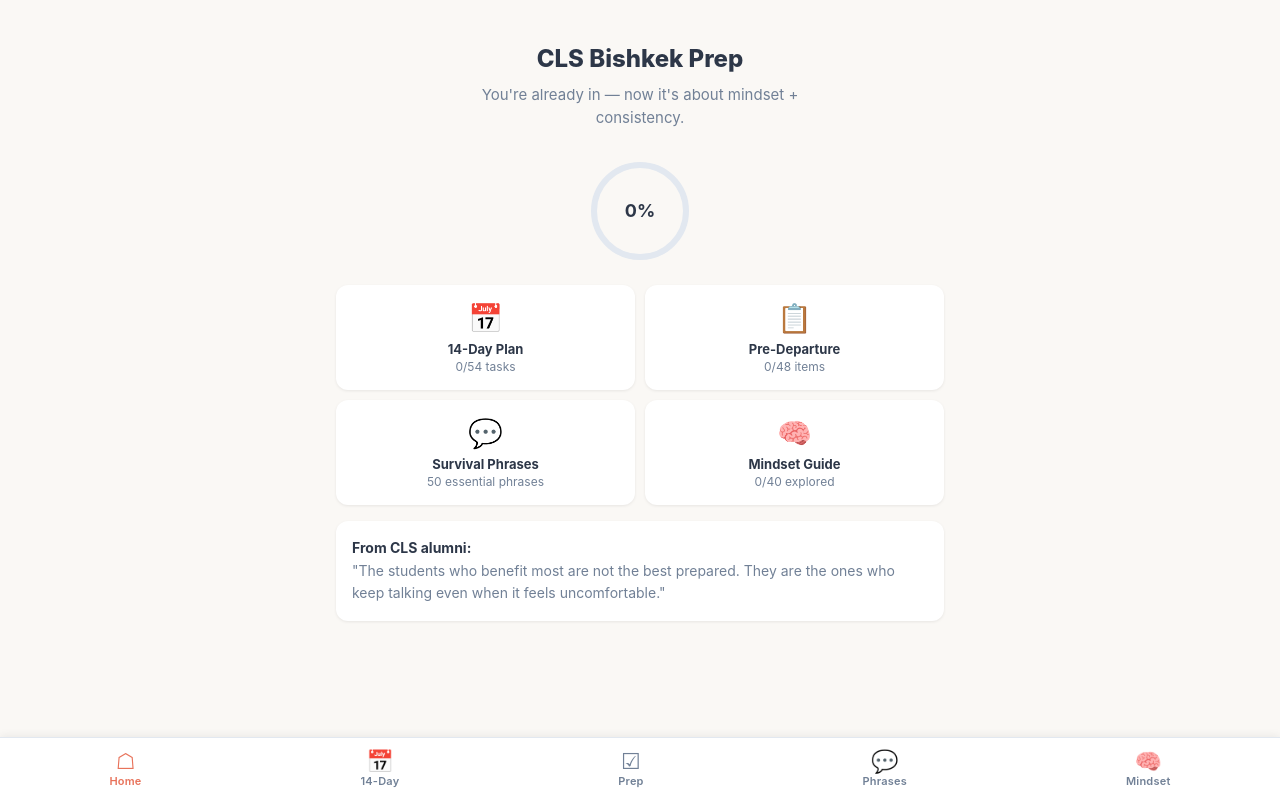
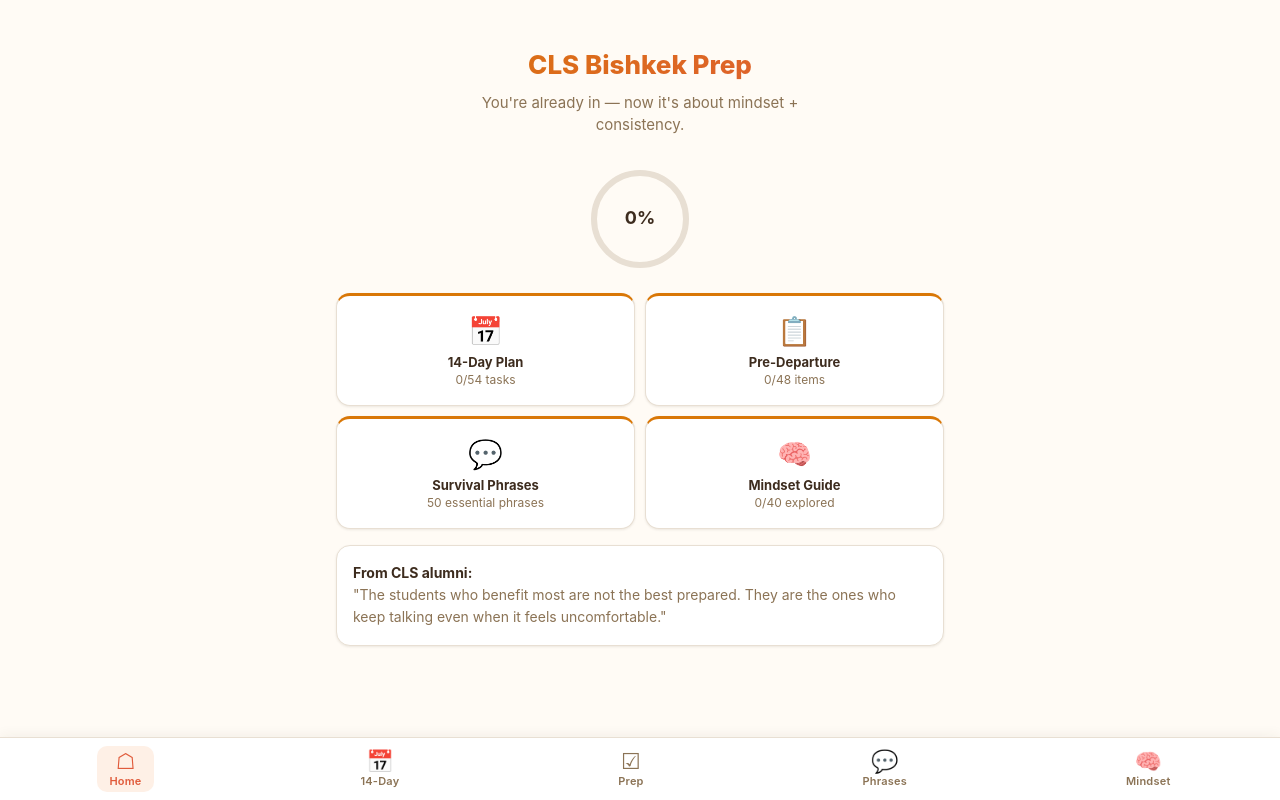
Before and after one commit to corey-bailey/cls_app, a website built with Vite: page index.html in a window 1280 px wide. Built offline with nearby package versions, Linux system fonts and the light colour scheme.

Commit message:
feat: golden hour UI redesign — brighter, warmer palette
Redesigned from cool navy to warm amber/terracotta palette:
- Golden amber primary (#d97706) replaces navy
- Warm espresso-brown text, sand borders, cream backgrounds
- Two-tone accent system: amber for controls, terracotta for CTAs
- Gradient title, progress bars, and day badges
- Active nav tabs get warm background tint
- Checked items cast green glow
- Filter pills cast warm shadow when active
- Quick-link cards with golden top border
- Warm dark mode (chocolate browns, not blue-blacks)
- Slightly larger radii (14px/10px) for friendlier feel

```diff
--- a/index.html
+++ b/index.html
@@ -4,7 +4,7 @@
     <meta charset="UTF-8" />
     <link rel="icon" type="image/svg+xml" href="/favicon.svg" />
     <meta name="viewport" content="width=device-width, initial-scale=1.0, viewport-fit=cover" />
-    <meta name="theme-color" content="#2d3748" />
+    <meta name="theme-color" content="#d97706" />
     <meta name="description" content="Prepare for CLS Russian immersion in Bishkek. Mindset toolkit, survival phrases, and pre-departure checklists." />
     <meta name="apple-mobile-web-app-capable" content="yes" />
     <meta name="apple-mobile-web-app-status-bar-style" content="black-translucent" />
--- a/src/style.css
+++ b/src/style.css
@@ -1,34 +1,40 @@
-/* === CLS Bishkek Prep — Warm + Encouraging === */
+/* === CLS Bishkek Prep — Golden Hour === */
 
 :root {
-  --color-primary: #2d3748;
-  --color-accent: #e8725a;
-  --color-success: #48bb78;
-  --color-bg: #faf8f5;
+  --color-primary: #d97706;
+  --color-accent: #e05a3a;
+  --color-accent-soft: #fef0e6;
+  --color-success: #16a34a;
+  --color-bg: #fffbf5;
   --color-surface: #ffffff;
-  --color-text: #2d3748;
-  --color-text-muted: #718096;
-  --color-border: #e2e8f0;
-  --color-highlight: #fff5f2;
-  --radius: 12px;
-  --radius-sm: 8px;
-  --shadow: 0 1px 3px rgba(0, 0, 0, 0.08);
-  --shadow-md: 0 4px 12px rgba(0, 0, 0, 0.1);
+  --color-text: #3d2c1e;
+  --color-text-muted: #8b7355;
+  --color-border: #e8dfd3;
+  --color-highlight: #fff3e0;
+  --color-primary-soft: #fef9ef;
+  --radius: 14px;
+  --radius-sm: 10px;
+  --shadow: 0 1px 3px rgba(61, 44, 30, 0.06), 0 1px 2px rgba(61, 44, 30, 0.04);
+  --shadow-md: 0 4px 14px rgba(61, 44, 30, 0.08), 0 2px 6px rgba(61, 44, 30, 0.04);
   --transition: 0.2s ease;
   --safe-bottom: env(safe-area-inset-bottom, 0px);
 }
 
 @media (prefers-color-scheme: dark) {
   :root {
-    --color-primary: #e2e8f0;
-    --color-bg: #1a202c;
-    --color-surface: #2d3748;
-    --color-text: #e2e8f0;
-    --color-text-muted: #a0aec0;
-    --color-border: #4a5568;
-    --color-highlight: #2d3748;
+    --color-primary: #fbbf24;
+    --color-accent: #f07858;
+    --color-accent-soft: #3a2520;
+    --color-success: #34d399;
+    --color-bg: #1c1512;
+    --color-surface: #2a211a;
+    --color-text: #f5ece0;
+    --color-text-muted: #b8a68e;
+    --color-border: #3d3228;
+    --color-highlight: #332820;
+    --color-primary-soft: #2e2418;
     --shadow: 0 1px 3px rgba(0, 0, 0, 0.3);
-    --shadow-md: 0 4px 12px rgba(0, 0, 0, 0.4);
+    --shadow-md: 0 4px 14px rgba(0, 0, 0, 0.35);
   }
 }
 
@@ -85,7 +91,7 @@ body {
   border-top: 1px solid var(--color-border);
   padding: 8px 0 calc(8px + var(--safe-bottom));
   z-index: 100;
-  box-shadow: 0 -2px 8px rgba(0, 0, 0, 0.06);
+  box-shadow: 0 -2px 12px rgba(61, 44, 30, 0.06);
 }
 
 .nav-tab {
@@ -106,6 +112,8 @@ body {
 
 .nav-tab.active {
   color: var(--color-accent);
+  background: var(--color-accent-soft);
+  border-radius: var(--radius-sm);
 }
 
 .nav-icon {
@@ -125,6 +133,7 @@ body {
   background: var(--color-surface);
   border-radius: var(--radius);
   box-shadow: var(--shadow);
+  border: 1px solid var(--color-border);
   padding: 16px;
   margin-bottom: 12px;
 }
@@ -177,6 +186,11 @@ body {
 
 .section-header:hover {
   background: var(--color-highlight);
+}
+
+.section-card.expanded .section-header {
+  background: var(--color-highlight);
+  border-bottom: 1px solid var(--color-border);
 }
 
 .section-icon {
@@ -244,6 +258,7 @@ body {
 .check-item input[type="checkbox"]:checked {
   background: var(--color-success);
   border-color: var(--color-success);
+  box-shadow: 0 1px 4px rgba(22, 163, 74, 0.3);
 }
 
 .check-item input[type="checkbox"]:checked::after {
@@ -325,6 +340,7 @@ body {
   background: var(--color-accent);
   color: white;
   border-color: var(--color-accent);
+  box-shadow: 0 2px 8px rgba(224, 90, 58, 0.25);
 }
 
 .phrase-card {
@@ -366,11 +382,11 @@ body {
   display: inline-flex;
   align-items: center;
   gap: 6px;
-  padding: 6px 14px;
+  padding: 7px 16px;
   border-radius: 20px;
-  border: 1.5px solid var(--color-accent);
-  background: transparent;
-  color: var(--color-accent);
+  border: 1.5px solid var(--color-primary);
+  background: var(--color-primary-soft);
+  color: var(--color-primary);
   font-size: 13px;
   font-weight: 600;
   cursor: pointer;
@@ -380,12 +396,12 @@ body {
 }
 
 .phrase-play:hover {
-  background: var(--color-accent);
+  background: var(--color-primary);
   color: white;
 }
 
 .phrase-play.speaking {
-  background: var(--color-accent);
+  background: var(--color-primary);
   color: white;
   animation: pulse 1s ease infinite;
 }
@@ -444,7 +460,7 @@ body {
   width: 28px;
   height: 28px;
   border-radius: 50%;
-  background: var(--color-highlight);
+  background: var(--color-accent-soft);
   color: var(--color-accent);
   font-weight: 700;
   font-size: 14px;
@@ -475,7 +491,7 @@ body {
 
 .reveal-takeaway {
   background: var(--color-highlight);
-  border-left: 3px solid var(--color-accent);
+  border-left: 3px solid var(--color-primary);
   padding: 10px 14px;
   border-radius: 0 var(--radius-sm) var(--radius-sm) 0;
   font-size: 14px;
@@ -487,13 +503,17 @@ body {
 
 .home-header {
   text-align: center;
-  padding: 24px 0 16px;
+  padding: 28px 0 16px;
 }
 
 .home-title {
-  font-size: 24px;
+  font-size: 26px;
   font-weight: 800;
   margin-bottom: 6px;
+  background: linear-gradient(135deg, var(--color-primary), var(--color-accent));
+  -webkit-background-clip: text;
+  -webkit-text-fill-color: transparent;
+  background-clip: text;
 }
 
 .home-subtitle {
@@ -534,10 +554,11 @@ body {
   background: var(--color-surface);
   border-radius: var(--radius);
   box-shadow: var(--shadow);
-  padding: 16px;
+  border: 1px solid var(--color-border);
+  border-top: 3px solid var(--color-primary);
+  padding: 18px 16px;
   text-align: center;
   cursor: pointer;
-  border: none;
   font-family: inherit;
   color: var(--color-text);
   transition: transform var(--transition), box-shadow var(--transition);
@@ -545,7 +566,7 @@ body {
 }
 
 .quick-link:hover {
-  transform: translateY(-1px);
+  transform: translateY(-2px);
   box-shadow: var(--shadow-md);
 }
 
@@ -599,7 +620,7 @@ body {
 .resource-link-title {
   font-size: 14px;
   font-weight: 600;
-  color: var(--color-accent);
+  color: var(--color-primary);
 }
 
 .resource-link-desc {
@@ -626,9 +647,9 @@ body {
 
 .progress-bar-fill {
   height: 100%;
-  background: var(--color-success);
-  border-radius: 3px;
-  transition: width var(--transition);
+  background: linear-gradient(90deg, var(--color-primary), var(--color-success));
+  border-radius: 4px;
+  transition: width 0.4s ease;
 }
 
 .progress-bar-text {
@@ -662,7 +683,7 @@ body {
   width: 32px;
   height: 32px;
   border-radius: 50%;
-  background: var(--color-accent);
+  background: linear-gradient(135deg, var(--color-primary), var(--color-accent));
   color: white;
   font-size: 13px;
   font-weight: 700;
--- a/vite.config.ts
+++ b/vite.config.ts
@@ -12,8 +12,8 @@ export default defineConfig({
         name: 'CLS Bishkek Prep',
         short_name: 'CLS Prep',
         description: 'Prepare for CLS Russian immersion in Bishkek',
-        theme_color: '#2d3748',
-        background_color: '#faf8f5',
+        theme_color: '#d97706',
+        background_color: '#fffbf5',
         display: 'standalone',
         start_url: '/',
         icons: [
```
